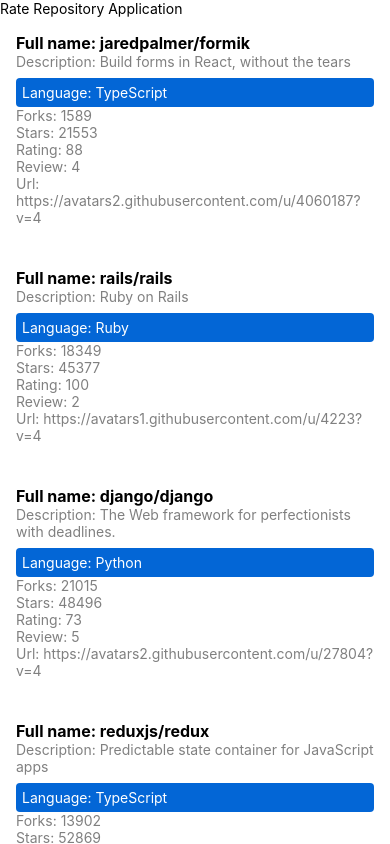
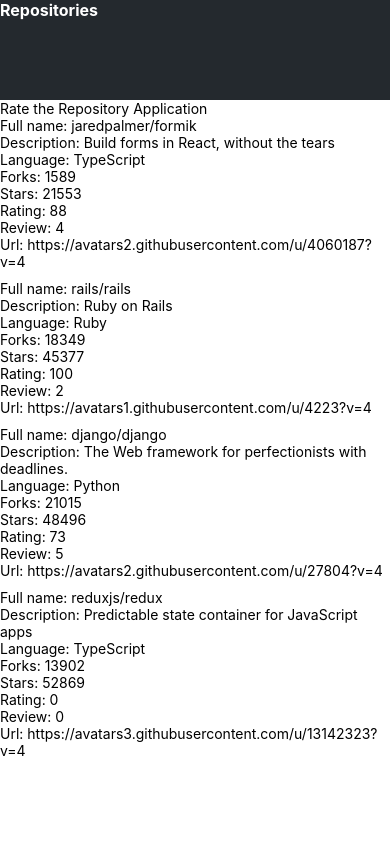
Before and after one commit to giulianofaustini/mobile_device_app, a React Native app: screen / in a window 390 px wide. Built offline with nearby package versions, Linux system fonts and the light colour scheme.

Commit message:
Exercise 10.4: the app bar

```diff
--- a/App.js
+++ b/App.js
@@ -1,4 +1,4 @@
-import Main from './src/components/Main';
+import {Main} from './src/components/Main';
 
 const App = () => {
   return <Main />;
--- /dev/null
+++ b/src/components/AppBar.jsx
@@ -0,0 +1,26 @@
+
+
+import { View, StyleSheet, Pressable } from 'react-native';
+import Constants from 'expo-constants';
+import {TextWithThemes} from './TextWithThemes';
+import { theme } from './theme';
+
+const styles = StyleSheet.create({
+  container: {
+    paddingTop: Constants.statusBarHeight,
+    backgroundColor: theme.colors.appBarBackground,
+    height: 100,
+  },
+});
+
+export const AppBar = () => {
+  return (
+    <View style={styles.container}>
+      <Pressable>
+        <TextWithThemes color="primary" fontSize="subheading" fontWeight="bold">
+          Repositories
+        </TextWithThemes>
+      </Pressable>
+    </View>
+  );
+};
--- a/src/components/Main.jsx
+++ b/src/components/Main.jsx
@@ -1,22 +1,27 @@
-import Constants from 'expo-constants';
-import { Text, StyleSheet, View } from 'react-native';
-import RepositoryList from './RepositoryList';
+
+import { Text, StyleSheet, View, Pressable } from "react-native";
+import { RepositoryList} from "./RepositoryList"
+import { AppBar } from "./AppBar";
 
 const styles = StyleSheet.create({
   container: {
-    marginTop: Constants.statusBarHeight,
     flexGrow: 1,
     flexShrink: 1,
   },
 });
 
-
-const Main = () => {
-    return (
+export const Main = () => {
+  return (
+    <View>
+      <View>
+        <Pressable>
+          <AppBar />
+        </Pressable>
+      </View>
       <View style={styles.container}>
-        <Text>Rate Repository Application</Text>
+        <Text>Rate the Repository Application</Text>
         <RepositoryList />
       </View>
-    );
-  };
-export default Main;
+    </View>
+  );
+};
--- a/src/components/RepositoryItem.jsx
+++ b/src/components/RepositoryItem.jsx
@@ -1,44 +1,21 @@
 
 import React from 'react';
-import { View, Text, StyleSheet } from 'react-native';
+import { View, Text } from 'react-native';
 
-const styles = StyleSheet.create({
-  container: {
-    padding: 16,
-    backgroundColor: 'white',
-  },
-  fullName: {
-    fontWeight: 'bold',
-    fontSize: 16,
-  },
-  description: {
-    color: 'gray',
-  },
-  language: {
-    marginTop: 8,
-    backgroundColor: '#0366d6',
-    padding: 6,
-    borderRadius: 4,
-    color: 'white',
-  },
-});
 
-const RepositoryItem = ({ item }) => {
+
+export const RepositoryItem = ({ item }) => {
   return (
-    <View style={styles.container}>
-      <Text style={styles.fullName}>Full name: {item.fullName}</Text>
-      <Text style={styles.description}>Description: {item.description}</Text>
-      <Text style={styles.language}>Language: {item.language}</Text>
-      <Text style={styles.description}>Forks: {item.forksCount}</Text>
-      <Text style={styles.description}>Stars: {item.stargazersCount}</Text>
-      <Text style={styles.description}>Rating: {item.ratingAverage}</Text>
-      <Text style={styles.description}>Review: {item.reviewCount}</Text>
-      <Text style={styles.description}>Url: {item.ownerAvatarUrl}</Text>
+    <View >
+      <Text >Full name: {item.fullName}</Text>
+      <Text >Description: {item.description}</Text>
+      <Text >Language: {item.language}</Text>
+      <Text>Forks: {item.forksCount}</Text>
+      <Text>Stars: {item.stargazersCount}</Text>
+      <Text>Rating: {item.ratingAverage}</Text>
+      <Text>Review: {item.reviewCount}</Text>
+      <Text>Url: {item.ownerAvatarUrl}</Text>
 
     </View>
   );
 };
-
-
-
-export default RepositoryItem;
--- /dev/null
+++ b/src/components/TextWithThemes.jsx
@@ -0,0 +1,37 @@
+import { Text as NativeText, StyleSheet } from 'react-native';
+
+import { theme } from './theme';
+
+const styles = StyleSheet.create({
+  text: {
+    color: theme.colors.textPrimary,
+    fontSize: theme.fontSizes.body,
+    fontFamily: theme.fonts.main,
+    fontWeight: theme.fontWeights.normal,
+  },
+  colorTextSecondary: {
+    color: theme.colors.textSecondary,
+  },
+  colorPrimary: {
+    color: theme.colors.primary,
+  },
+  fontSizeSubheading: {
+    fontSize: theme.fontSizes.subheading,
+  },
+  fontWeightBold: {
+    fontWeight: theme.fontWeights.bold,
+  },
+});
+
+export const TextWithThemes = ({ color, fontSize, fontWeight, style, ...props }) => {
+  const textStyle = [
+    styles.text,
+    color === 'textSecondary' && styles.colorTextSecondary,
+    color === 'primary' && styles.colorPrimary,
+    fontSize === 'subheading' && styles.fontSizeSubheading,
+    fontWeight === 'bold' && styles.fontWeightBold,
+    style,
+  ];
+
+  return <NativeText style={textStyle} {...props} />;
+};
--- /dev/null
+++ b/src/components/theme.js
@@ -0,0 +1,19 @@
+export const theme = {
+    colors: {
+      textPrimary: 'white',
+      textSecondary: '#orange',
+      primary: 'white',
+      appBarBackground: '#24292e', // Add this line for app bar background color
+    },
+    fontSizes: {
+      body: 14,
+      subheading: 16,
+    },
+    fonts: {
+      main: 'System',
+    },
+    fontWeights: {
+      normal: '400',
+      bold: '700',
+    },
+  };
```
Also changed, not shown: src/components/RepositoryList.jsx (+3 -4 lines).
